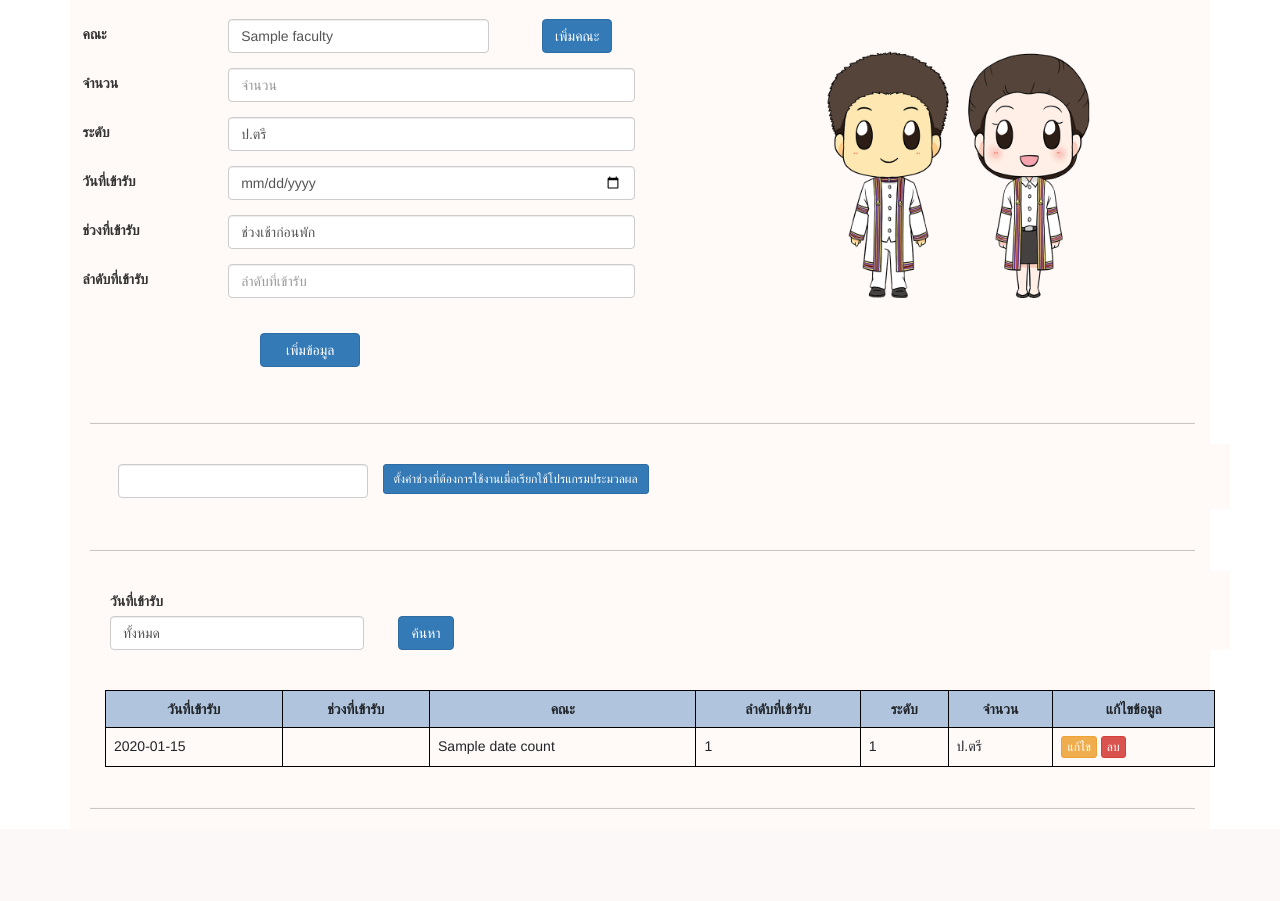
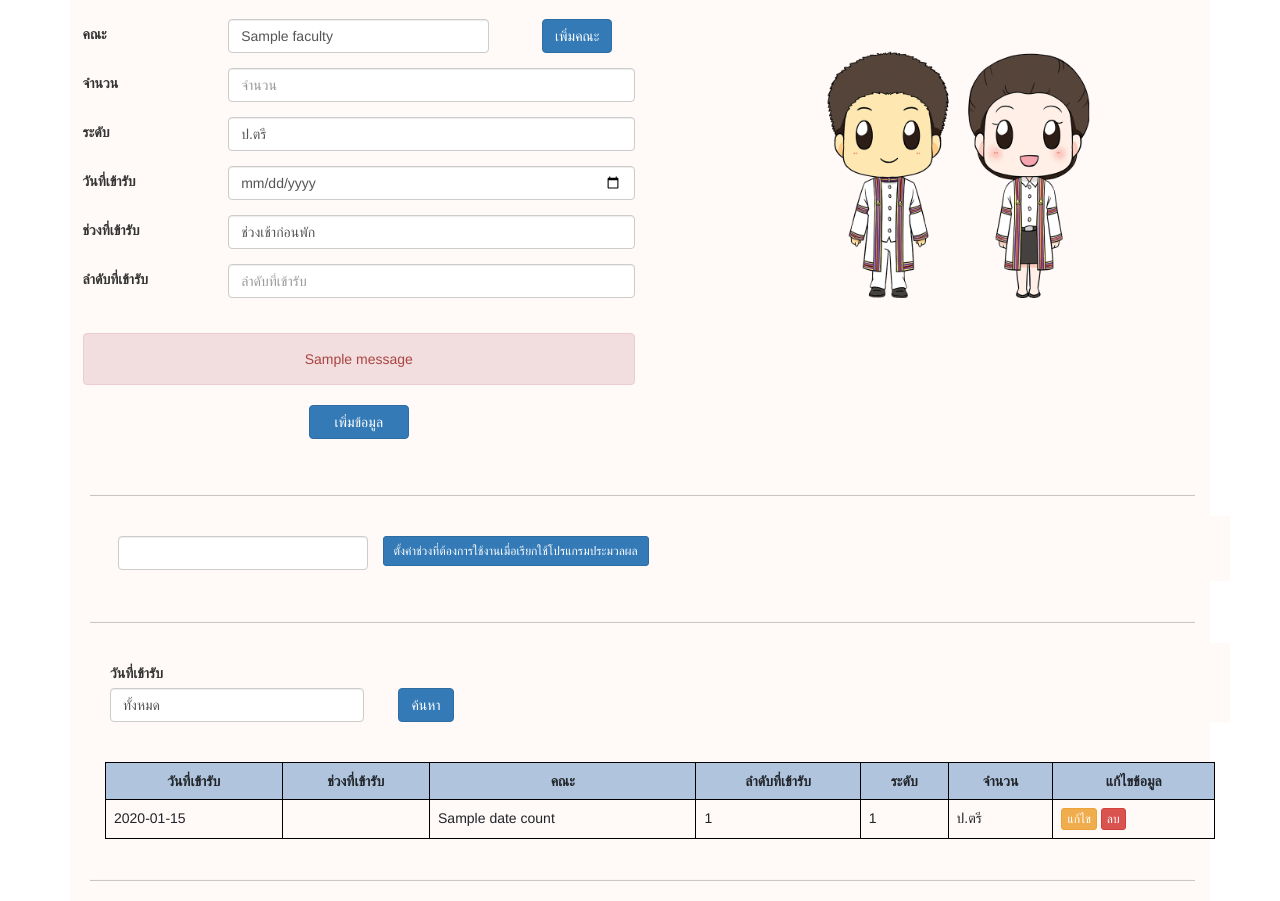
Before and after one commit to kimerser/HerokurmutiCount, a Flask app: page /index in a window 1280 px wide. Shown: the part 211-1112 px from the top of the page. Before the commit the page ends 1020 px from the top, so only its background shows below. Run offline with Flask 2, Linux system fonts and the light colour scheme; one stand-in notice (Sample message) is shown; a database or web service that is not in the repository returns one stand-in record (values such as "Sample title"); data that the repository does not hold is empty; some libraries are stand-ins or nearby versions.

Commit message:
addsecretkey

```diff
--- a/app.py
+++ b/app.py
@@ -469,76 +469,40 @@ def insert_count_no():
             print(countNo)
             currentperson = 0;
 
-            sql = "INSERT INTO count_proc (fac_id, start_time, end_time, date_stamp, current_person, time_per_person ) VALUES( NULL, NULL, NULL, NULL, 0, NULL)"
-            # val = [facId,dateuse,currentperson]
-            mycursor.execute(sql)
-            mydb.commit()
-            sql = "(select  max(count_id)::text from count_proc cp)"
-            mycursor.execute(sql)
-            mydb.commit()
-            setcountid = mycursor.fetchall()
-            for getcountid in setcountid:
-                print(getcountid)
-                getcountid = setcountid[0]
+            mycursor.execute('SELECT * from date_counts dc where fac_id = %s and range_count = %s and dateuse = %s', (facId,range,dateuse))
+            # Fetch one record and return result
+            checkdata = mycursor.fetchone()
+            if checkdata:
+                flash('มีข้อมูลซ้ำในระบบ')
+            else:
+                sql = "INSERT INTO count_proc (fac_id, start_time, end_time, date_stamp, current_person, time_per_person ) VALUES( NULL, NULL, NULL, NULL, 0, NULL)"
+                # val = [facId,dateuse,currentperson]
+                mycursor.execute(sql)
+                mydb.commit()
+                sql = "(select  max(count_id)::text from count_proc cp)"
+                mycursor.execute(sql)
+                mydb.commit()
+                setcountid = mycursor.fetchall()
+                for getcountid in setcountid:
+                    print(getcountid)
+                    getcountid = setcountid[0]
 
-            sql = "INSERT INTO date_counts (fac_id, dateuse, range_count, count_id, degree_id, num_of_graduates,count_no) VALUES( %s, %s, %s, %s, %s, %s,%s)"
-            # sql = "INSERT INTO faculty (fac_id, fac_name, department, num_of_graduates, dateuse, range_count, degrees_id,count_no) VALUES (%s,%s,%s,%s,%s,%s,%s,%s)"
-            # val = [facId, fac]
-            val = [facId,dateuse, range, getcountid, dregree , num ,countNo]
-            print("insert_count_no")
-            print(val)
-            print(sql)
-            mycursor.execute(sql, val)
-            mydb.commit()
-            print(mycursor.rowcount, "record inserted.")
+                sql = "INSERT INTO date_counts (fac_id, dateuse, range_count, count_id, degree_id, num_of_graduates,count_no) VALUES( %s, %s, %s, %s, %s, %s,%s)"
+                # sql = "INSERT INTO faculty (fac_id, fac_name, department, num_of_graduates, dateuse, range_count, degrees_id,count_no) VALUES (%s,%s,%s,%s,%s,%s,%s,%s)"
+                # val = [facId, fac]
+                val = [facId,dateuse, range, getcountid, dregree , num ,countNo]
+                print("insert_count_no")
+                print(val)
+                print(sql)
+                mycursor.execute(sql, val)
+                mydb.commit()
+                print(mycursor.rowcount, "record inserted.")
         else:
-            print("NOT SUCCESS")
+            flash('ระบบทำงานผิดพลาดลองใหม่อีกครั้ง')
     except Exception as e:
         print(e)
         return jsonify({'error': 'Missing data!'})
     return redirect(url_for("index"))
-
-# @ app.route("/testdate", methods=['GET', 'POST'])
-# def testdate():
-#     try:
-#         if request.method == "POST":
-#             datetestinput = request.form["datetestinput"]
-#             print(datetestinput)
-#         else:
-#             print("NOT SUCCESS")
-#     except Exception as e:
-#         return jsonify({'error': 'Missing data!'})
-#     return redirect(url_for("index"))
-# @ app.route('/process', methods=['POST'])
-# def process():
-
-#     email = request.form['email']
-#     name = request.form['name']
-
-#     if name and email:
-#         newName = name[::-1]
-
-#         return jsonify({'name': newName})
-
-#     return jsonify({'error': 'Missing data!'})
-# @app.route("/insert", methods=['GET', 'POST'])
-# def insert():
-#     if request.method == "POST":
-#         Time = request.form["Time"]
-#         if Time == '':
-#             print("hi")
-#         else:
-#             left = request.form["left"]
-#             right = request.form["right"]
-#             sql = "UPDATE `timedelay` SET `TimeDelay`=(%s),`left`=(%s),`right`=(%s) WHERE 1"
-#             val = [Time, left, right]
-#             mycursor.execute(sql, val)
-#             mydb.commit()
-#             print(mycursor.rowcount, "record inserted.")
-#     else:
-#         print("NOT SUCCESS")
-
-#     return redirect(url_for("index"))
 
 
 @ app.route('/delete/<string:id_data>', methods=['GET'])
@@ -546,69 +510,6 @@ def delelte(id_data):
     mycursor.execute("DELETE FROM date_counts WHERE  count_id = " + (id_data))
     mydb.commit()
     return redirect(url_for("index"))
-
-
-# @ app.route('/video_feed')
-# def video_feed():
-#     return Response(gen_frames(), mimetype='multipart/x-mixed-replace; boundary=frame')
-
-
-    # Video streaming route. Put this in the src attribute of an img tag
-# camera = cv2.VideoCapture(0)
-# switch = 1
-# selectcamera = 1
-
-
-# def gen_frames():
-#     sql = 'select p."timeDelay" ,p."left" ,p."right"  from "parameter" p'
-#     mycursor.execute(sql)
-#     myresult = mycursor.fetchall()
-#     left = 0
-#     right = 0
-#     for parameter in myresult:
-#         left = parameter[0]
-#         right = parameter[1]
-#         print(left, right)
-#     while True:
-#         success, frame = camera.read()  # read the camera frame
-#         frameHeight = frame.shape[0]
-#         frameWidth = frame.shape[1]
-#         cv2.line(frame, (frameWidth//2 - left, 0),
-#                  (frameWidth//2 - left, frameHeight), (0, 255, 255), 2)
-#         cv2.line(frame, (frameWidth//2 + right, 0),
-#                  (frameWidth//2 + right, frameHeight), (0, 255, 255), 2)
-#         if not success:
-#             break
-#         else:
-#             ret, buffer = cv2.imencode('.jpg', frame)
-#             frame = buffer.tobytes()
-#             yield (b'--frame\r\n'
-#                    b'Content-Type: image/jpeg\r\n\r\n' + frame + b'\r\n')  # concat frame one by one and show result
-
-
-# @ app.route('/requests', methods=['POST', 'GET'])
-# def tasks():
-#     global switch, camera, selectcamera
-#     print(left, " ", right)
-#     if request.method == 'POST':
-#         if request.form.get('stop') == 'Start/Stop':
-#             if(switch == 1):
-#                 switch = 0
-#                 camera.release()
-#                 cv2.destroyAllWindows()
-#             else:
-#                 camera = cv2.VideoCapture(0)
-#                 switch = 1
-#             return redirect(url_for("index"))
-#         elif request.form.get('camera') == 'camera':
-#             if(selectcamera == 1):
-#                 camera = cv2.VideoCapture(selectcamera)
-#                 selectcamera = 0
-#             else:
-#                 camera = cv2.VideoCapture(selectcamera)
-#                 selectcamera = 1
-#             return redirect(url_for("index"))
-#         return redirect(url_for("index"))
 
 @app.route('/')
 def home():
@@ -671,7 +572,3 @@ def login():
 if __name__ == "__main__":
     app.secret_key = b'_5#y2L"F4Q8z\n\xec]/'
     app.run(debug=True)
-
-
-# {{ url_for('video_feed') }}
-# {{ url_for('tasks') }}
--- a/templates/index.html
+++ b/templates/index.html
@@ -108,10 +108,14 @@
                             </div>
                         </div>
                         <div id="successAlert" class="alert alert-success" role="alert" style="display:none;"></div>
-                        <div id="errorAlert" class="alert alert-danger" role="alert" style="display:none;"></div>
+                        {% for message in get_flashed_messages() %}
                         <br>
+                        <div id="errorAlert" class="alert alert-danger" style="text-align: center;" role="alert">
+                            {{message}}
+                        </div>
+                        {% endfor %}
                         <div class="form-group row">
-                            <div class="col-sm-10" align="center">
+                            <div class="col-sm-12" align="center">
                                 <button id="insertfact" type="submit" class="btn btn-primary">เพิ่มข้อมูล</button>
                             </div>
                         </div>
```
